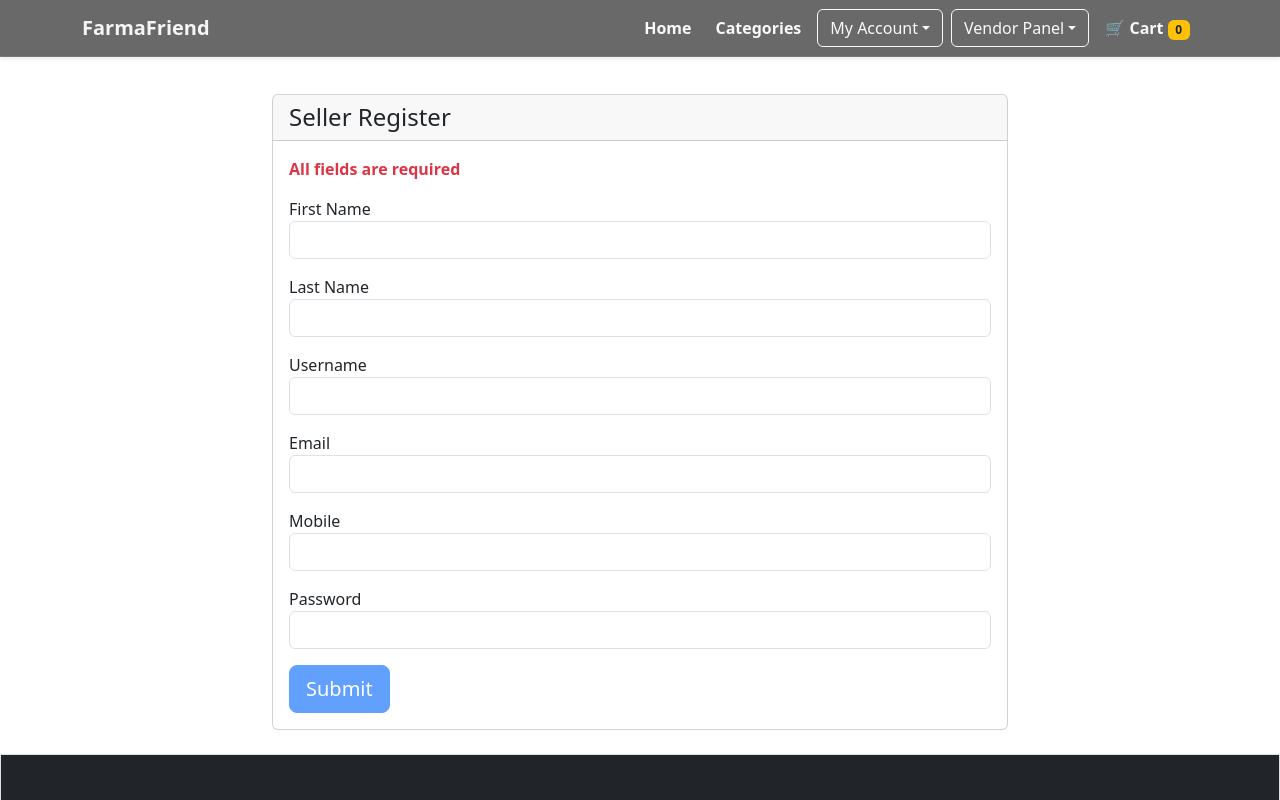
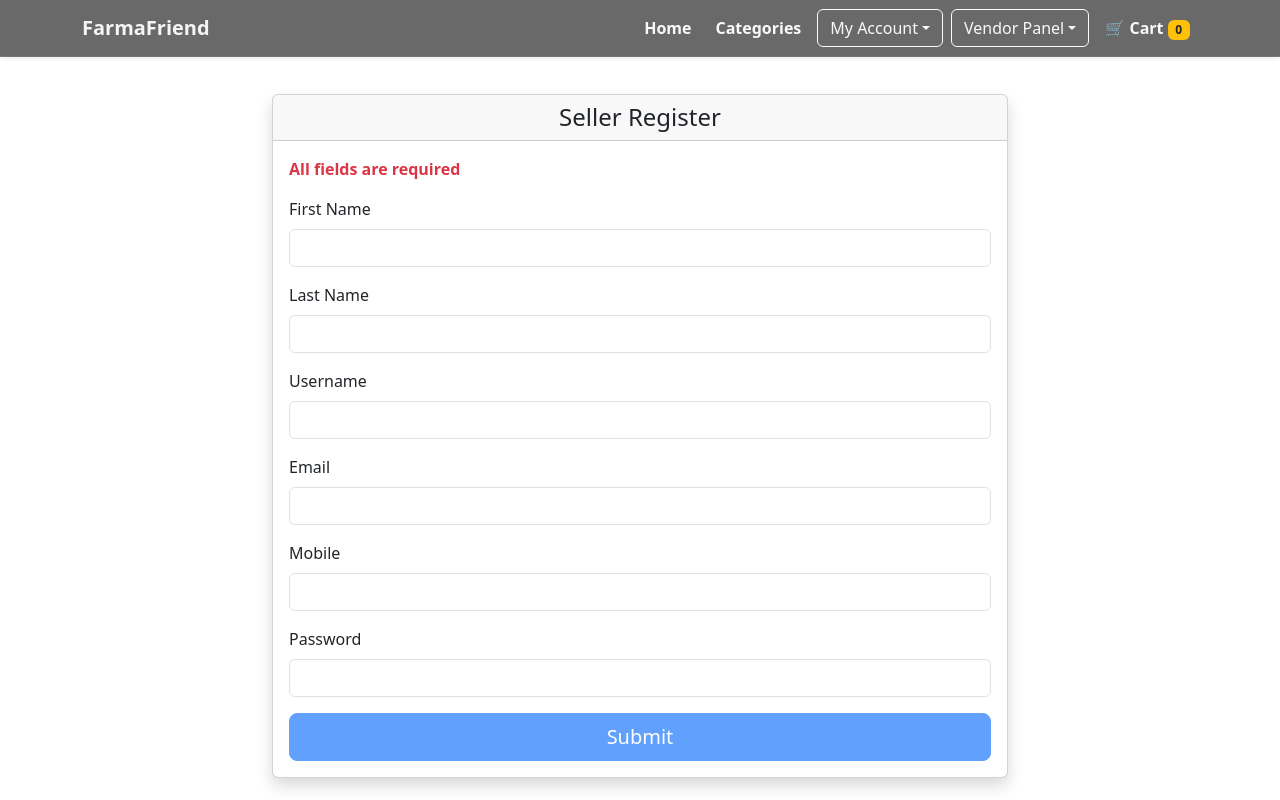
Before and after one commit to Tejas7455/farma_ecommerce, a React (Create React App) app in the folder frontend/: page /seller/register in a window 1280 px wide. Shown: the top 800 px of the page. Built offline with nearby package versions, Linux system fonts and the light colour scheme.

Commit message:
vendor register edit

```diff
--- a/frontend/src/Components/Seller/SellerRegister.js
+++ b/frontend/src/Components/Seller/SellerRegister.js
@@ -8,130 +8,183 @@ function SellerRegister() {
 
   const [errorMsg, setErrorMsg] = useState('');
   const [successMsg, setSuccessMsg] = useState('');
+  const [loading, setLoading] = useState(false);
 
   const [registerFormData, setRegisterFormData] = useState({
-    first_name: "",
-    last_name: "",
-    username: "",
-    email: "",
-    mobile: "",
-    password: "",
+    first_name: '',
+    last_name: '',
+    username: '',
+    email: '',
+    mobile: '',
+    password: '',
   });
 
-  // ✅ Input change handler
+  // ✅ Input handler
   const inputHandler = (e) => {
-    setRegisterFormData({
-      ...registerFormData,
-      [e.target.name]: e.target.value
-    });
+    const { name, value } = e.target;
+    setRegisterFormData((prev) => ({
+      ...prev,
+      [name]: value,
+    }));
   };
 
-  // ✅ Submit handler
-  const submitHandler = () => {
-    const formData = new FormData();
-    Object.keys(registerFormData).forEach(key => {
-      formData.append(key, registerFormData[key]);
-    });
+  // ✅ Form submit
+  const submitHandler = async (e) => {
+    e.preventDefault();
 
-    axios.post(baseUrl + 'seller/register/', formData)
-      .then((response) => {
+    setErrorMsg('');
+    setSuccessMsg('');
+    setLoading(true);
+
+    try {
+      const response = await axios.post(
+        baseUrl + 'seller/register/',
+        registerFormData
+      );
+
       if (response.data.bool === false) {
-          setErrorMsg(response.data.msg);
-          setSuccessMsg('');
+        setErrorMsg(response.data.msg || 'Registration failed.');
       } else {
-          localStorage.setItem('profile', JSON.stringify({
+        // Save profile to localStorage
+        localStorage.setItem(
+          'profile',
+          JSON.stringify({
             firstname: registerFormData.first_name,
             lastname: registerFormData.last_name,
             username: registerFormData.username,
             email: registerFormData.email,
-            image: ''
-          }));
+            image: '',
+          })
+        );
 
         setSuccessMsg('Registration successful 🎉');
-          setErrorMsg('');
 
+        // Reset form
         setRegisterFormData({
-            first_name: "",
-            last_name: "",
-            username: "",
-            email: "",
-            mobile: "",
-            password: "",
+          first_name: '',
+          last_name: '',
+          username: '',
+          email: '',
+          mobile: '',
+          password: '',
         });
 
+        // Redirect after 2 seconds
         setTimeout(() => navigate('/seller-login'), 2000);
       }
-      })
-      .catch(() => {
-        setErrorMsg('An error occurred during registration.');
-      });
+    } catch (error) {
+      if (error.response) {
+        setErrorMsg(error.response.data?.msg || 'Server error occurred.');
+      } else {
+        setErrorMsg('Network error. Please check your backend server.');
+      }
+    } finally {
+      setLoading(false);
+    }
   };
 
-  const buttonEnable =
-    registerFormData.first_name &&
-    registerFormData.last_name &&
-    registerFormData.username &&
-    registerFormData.email &&
-    registerFormData.mobile &&
-    registerFormData.password;
+  // ✅ Enable button only if all fields filled (trim safe)
+  const buttonEnable = Object.values(registerFormData).every(
+    (value) => value.trim() !== ''
+  );
 
   return (
-    <div className='container mt-4'>
-      <div className='row'>
-        <div className='col-md-8 offset-md-2'>
-          <div className="card">
-            <h4 className='card-header'>Seller Register</h4>
+    <div className="container mt-4">
+      <div className="row">
+        <div className="col-md-8 offset-md-2">
+          <div className="card shadow">
+            <h4 className="card-header text-center">Seller Register</h4>
 
-            <div className='card-body'>
-              <p className='text-danger'><strong>All fields are required</strong></p>
+            <div className="card-body">
+              <p className="text-danger">
+                <strong>All fields are required</strong>
+              </p>
 
-              {successMsg && <p className='text-success'>{successMsg}</p>}
-              {errorMsg && <p className='text-danger'>{errorMsg}</p>}
+              {successMsg && (
+                <div className="alert alert-success">{successMsg}</div>
+              )}
 
+              {errorMsg && (
+                <div className="alert alert-danger">{errorMsg}</div>
+              )}
+
+              <form onSubmit={submitHandler}>
                 <div className="mb-3">
-                <label>First Name</label>
-                <input type="text" name="first_name" className="form-control"
-                  value={registerFormData.first_name} onChange={inputHandler} />
+                  <label className="form-label">First Name</label>
+                  <input
+                    type="text"
+                    name="first_name"
+                    className="form-control"
+                    value={registerFormData.first_name}
+                    onChange={inputHandler}
+                  />
                 </div>
 
                 <div className="mb-3">
-                <label>Last Name</label>
-                <input type="text" name="last_name" className="form-control"
-                  value={registerFormData.last_name} onChange={inputHandler} />
+                  <label className="form-label">Last Name</label>
+                  <input
+                    type="text"
+                    name="last_name"
+                    className="form-control"
+                    value={registerFormData.last_name}
+                    onChange={inputHandler}
+                  />
                 </div>
 
                 <div className="mb-3">
-                <label>Username</label>
-                <input type="text" name="username" className="form-control"
-                  value={registerFormData.username} onChange={inputHandler} />
+                  <label className="form-label">Username</label>
+                  <input
+                    type="text"
+                    name="username"
+                    className="form-control"
+                    value={registerFormData.username}
+                    onChange={inputHandler}
+                  />
                 </div>
 
                 <div className="mb-3">
-                <label>Email</label>
-                <input type="email" name="email" className="form-control"
-                  value={registerFormData.email} onChange={inputHandler} />
+                  <label className="form-label">Email</label>
+                  <input
+                    type="email"
+                    name="email"
+                    className="form-control"
+                    value={registerFormData.email}
+                    onChange={inputHandler}
+                  />
                 </div>
 
                 <div className="mb-3">
-                <label>Mobile</label>
-                <input type="number" name="mobile" className="form-control"
-                  value={registerFormData.mobile} onChange={inputHandler} />
+                  <label className="form-label">Mobile</label>
+                  <input
+                    type="tel"
+                    name="mobile"
+                    className="form-control"
+                    value={registerFormData.mobile}
+                    onChange={inputHandler}
+                  />
                 </div>
 
                 <div className="mb-3">
-                <label>Password</label>
-                <input type="password" name="password" className="form-control"
-                  value={registerFormData.password} onChange={inputHandler} />
+                  <label className="form-label">Password</label>
+                  <input
+                    type="password"
+                    name="password"
+                    className="form-control"
+                    value={registerFormData.password}
+                    onChange={inputHandler}
+                  />
                 </div>
 
+                <div className="d-grid">
                   <button
+                    type="submit"
                     className="btn btn-primary btn-lg"
-                disabled={!buttonEnable}
-                onClick={submitHandler}
+                    disabled={!buttonEnable || loading}
                   >
-                Submit
+                    {loading ? 'Registering...' : 'Submit'}
                   </button>
-
+                </div>
+              </form>
             </div>
           </div>
         </div>
```
Lines whose indentation alone changed are shown as unchanged.
